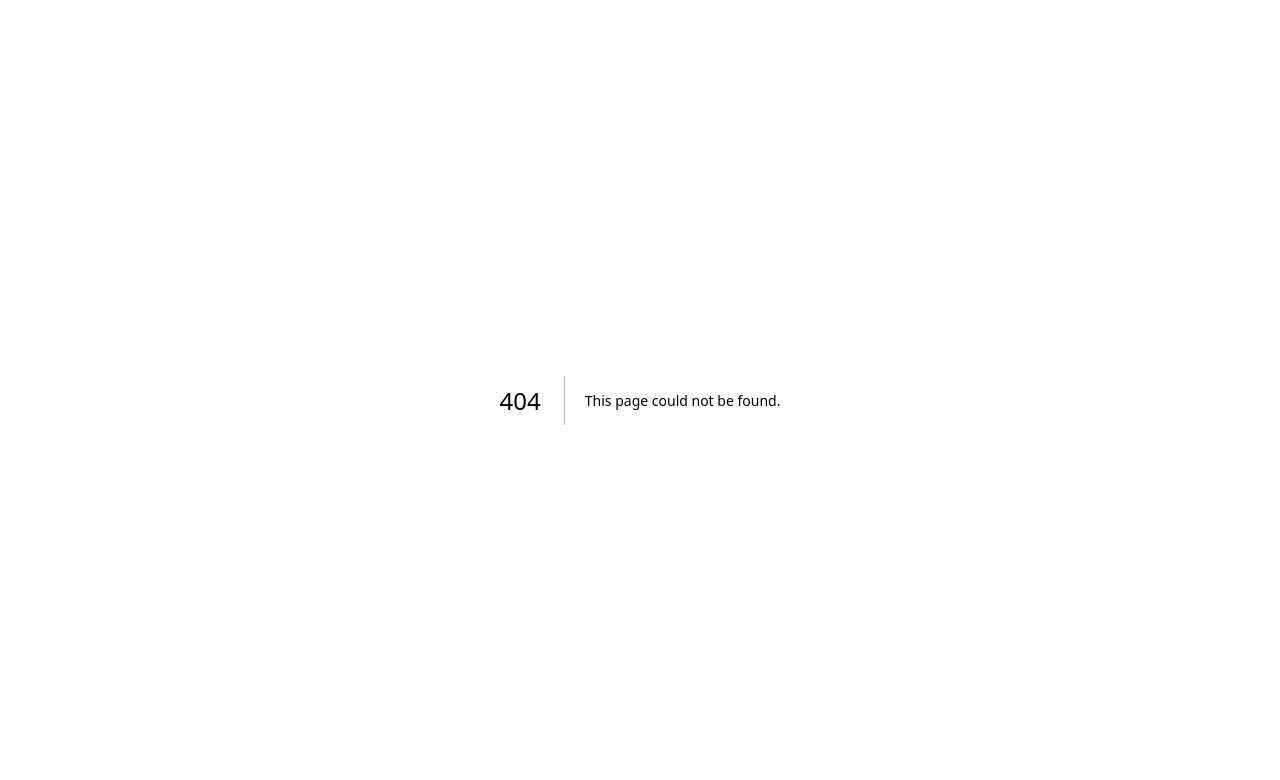
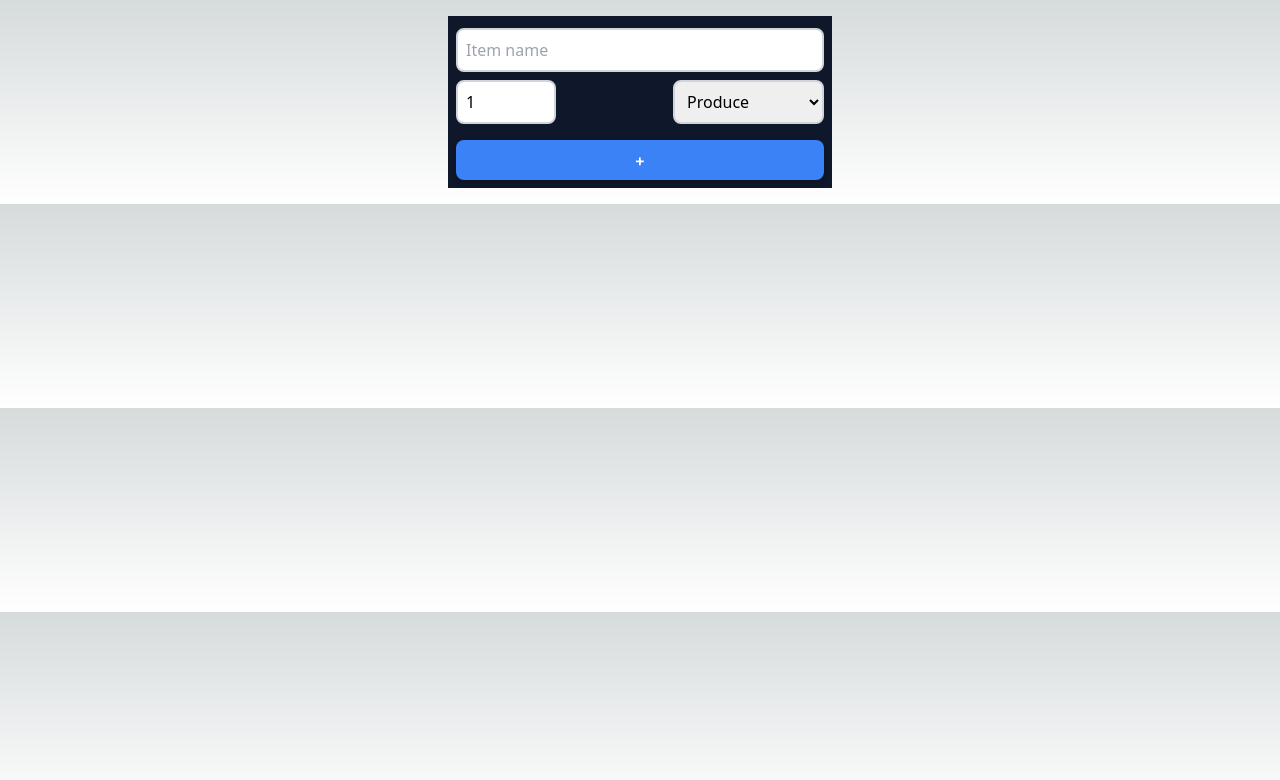
Before and after one commit to rcostillas/cprg306-assignments, a Next.js app: page /week-4 in a window 1280 px wide. Before the commit this address had no page. Shown: the top 780 px of the page. Built offline with nearby package versions, Linux system fonts and the light colour scheme.

Commit message:
Uploaded Week 4 Assignment

```diff
--- a/app/week-2/page.js
+++ b/app/week-2/page.js
@@ -5,7 +5,7 @@ export default function Page() {
   return (
     <main>
       <h1>Shopping List</h1>
-      <p>Romeo Costillas</p>
+      <StudentInfo />
       <Link href="https://github.com/rcostillas/cprg306-assignments.git">
         https://github.com/rcostillas/cprg306-assignments.git
       </Link>
--- a/app/week-3/item-list.js
+++ b/app/week-3/item-list.js
@@ -1,4 +1,5 @@
 import Item from "./item";
+
 export default function ItemList() {
   const items = [
     {
--- /dev/null
+++ b/app/week-4-a/counter.js
@@ -0,0 +1,31 @@
+"use client";
+import { useState } from "react";
+
+export default function Counter() {
+  const [count, setCount] = useState(0);
+  //useState returns an array with two elements
+  //first element is the current value of the state
+  //second element is a function to update the state
+
+  //never, never, never mutate the state directly
+  //count = count + 1; this is wrong
+
+  function increment() {
+    setCount(count + 1);
+  }
+
+  return (
+    <div>
+      <h2 className="text-2xl mt-4">Counter</h2>
+      <p>Current value is {count}.</p>
+      {count > 10 && <p>You have clicked more than 10 times.</p>}
+      {count === 5 ? <p>Count is 5.</p> : <p>Count is not 5</p>}
+      <button
+        onClick={increment}
+        className="bg-blue-500 p-2 m-1 rounded-md hover:bg-blue-300 hover:font-bold active:bg-yellow-400"
+      >
+        Increment
+      </button>
+    </div>
+  );
+}
--- /dev/null
+++ b/app/week-4-a/dogform.js
@@ -0,0 +1,28 @@
+"use client"
+import { useState } from "react";
+
+export default function DogForm() {
+    const [name, setName] = useState("");
+    const [age, setAge] = useState(0);
+    const [breed, setBreed] = useState("");
+
+    console.log("server");
+
+    function handleNameChange(event) {
+        setName(event.target.value);
+    }
+
+    function handleSubmit(event) {
+        event.preventDefault();
+        const dog = { name, age, breed };
+        console.log(dog);
+        alert(dog);<
+        setName("");
+    }
+
+    return (
+        <div>
+            <h2> className="text-2xl-"
+        </div>
+    )
+}
--- /dev/null
+++ b/app/week-4-a/page.js
@@ -0,0 +1,8 @@
+import Counter from "./counter";
+import Dogform from "./dogform";
+ from "./dogform";
+export default function page() {
+  return
+  <Counter />;
+  <Dogform />;
+}
--- /dev/null
+++ b/app/week-4/new-item.js
@@ -0,0 +1,94 @@
+"use client";
+import { useState } from "react";
+
+export default function NewItem() {
+  const [name, setName] = useState("");
+  const [quantity, setQuantity] = useState(1);
+  const [category, setCategory] = useState("Produce");
+
+  const handleNameChange = (event) => {
+    setName(event.target.value);
+  };
+
+  const handleQuantityChange = (event) => {
+    const enteredQty = event.target.value;
+    const convertNumber = Number(enteredQty);
+    setQuantity(convertNumber);
+  };
+
+  const handleCategoryChange = (event) => {
+    setCategory(event.target.value);
+  };
+
+  const handleSubmit = (event) => {
+    event.preventDefault();
+  };
+
+  return (
+    <main className="flex justify-center w-full">
+      <form
+        className="p-2 m-4 bg-slate-900 text-black max-w-sm w-full"
+        //p-2 m-4 bg-slate-900 text-black max-w-sm w-full padding "
+        onSubmit={handleSubmit}
+      >
+        <div>
+          <label>
+            <input
+              className="w-full mt-1 border-2 border-gray-300 p-2 rounded-lg font-sans"
+              //"w-full mt-1 border-2 border-gray-300 p-2 rounded-lg font-sans"
+              type="text"
+              placeholder="Item name"
+              value={name}
+              onChange={handleNameChange}
+              required
+            />
+          </label>
+        </div>
+
+        <div className="flex justify-between">
+          <label>
+            <input
+              className="w-22 mt-2 border-2 border-gray-300 p-2 rounded-lg font-sans"
+              //w-20 border-2 border-gray-300 p-2 rounded-lg font-sans"
+              //"mt-2 border-2 border-gray-300 p-2 rounded-lg font-sans mr-20"
+              type="number"
+              min="1"
+              max="99"
+              value={quantity}
+              onChange={handleQuantityChange}
+              required
+            />
+          </label>
+
+          <select
+            className="mt-2 border-2 border-gray-300 p-2 rounded-lg font-sans"
+            //ml-12 mr-0 mt-2 border-2 border-gray-300 p-2 rounded-lg font-sans"
+            value={category}
+            onChange={handleCategoryChange}
+            required
+          >
+            <option value="produce">Produce</option>
+            <option value="dairy">Dairy</option>
+            <option value="bakery">Bakery</option>
+            <option value="meat">Meat</option>
+            <option value="frozenFoods">Frozen Foods</option>
+            <option value="cannedGoods">Canned Goods</option>
+            <option value="dryGoods">Dry Goods</option>
+            <option value="beverages">Beverages</option>
+            <option value="snacks">Snacks</option>
+            <option value="household">Household</option>
+            <option value="other">Other</option>
+          </select>
+        </div>
+
+        <button
+          type="submit"
+          className="w-full mt-4 py-2 px-4 bg-blue-500 text-white font-semibold rounded-lg shadow-md hover:bg-blue-700 focus:outline-none focus:ring-2 focus:ring-blue-400 focus:ring-opacity-75"
+          //"font-bold w-full mt-4 bg-blue-500 hover:border-slate-800  text-white p-2 rounded-lg"
+        >
+          +
+        </button>
+      </form>
+    </main>
+  );
+}
--- /dev/null
+++ b/app/week-4/page.js
@@ -0,0 +1,5 @@
+import NewItem from "./new-item";
+
+export default function Page() {
+  return <NewItem />;
+}
--- /dev/null
+++ b/app/week-5-a/page.js
@@ -0,0 +1,39 @@
+export default function Page() {
+  const dogs = [
+    {
+      name: "Winky",
+      description: "A winky dog",
+      imageURL:
+        "https://images.pexels.com/photos/1805164/pexels-photo-1805164.jpeg?auto=compress&cs=tinysrgb&w=1260&h=750&dpr=1",
+    },
+    {
+      name: "Precious",
+      description: "A precious dog. So precious",
+      imageURL:
+        "https://images.pexels.com/photos/1851164/pexels-photo-1851164.jpeg?auto=compress&cs=tinysrgb&w=1260&h=750&dpr=1",
+    },
+    {
+      name: "Grumpy",
+      description: "A grumpy dog",
+      imageURL:
+        "https://images.pexels.com/photos/160846/french-bulldog-summer-smile-joy-160846.jpeg?auto=compress&cs=tinysrgb&w=1260&h=750&dpr=1",
+    },
+  ];
+
+  dogs.sort((a, b) => a.name.localeCompare(b.name));
+  //dog.sort((a, b) => { if (a.name < b.name) return -1; if (a.name) > b.name) return 1; return 1}
+
+  return (
+    <main className="bg-slate-700 sm:bg-slate-500 md:bg-slate-300">
+      <h1 className="text-4xl">Week 5 A</h1>
+      <h2 className="text-4xl">My favourite dogs</h2>
+      {dogs.map((dog) => (
+        <div className="bg-white text-black p-4 m-4 rounded-lg">
+          <h3 className="text-2xl">{dog.name}</h3>
+          <p>{dog.description}</p>
+          <img src={dog.imageURL} alt={dog.name} />
+        </div>
+      ))}
+    </main>
+  );
+}
```
